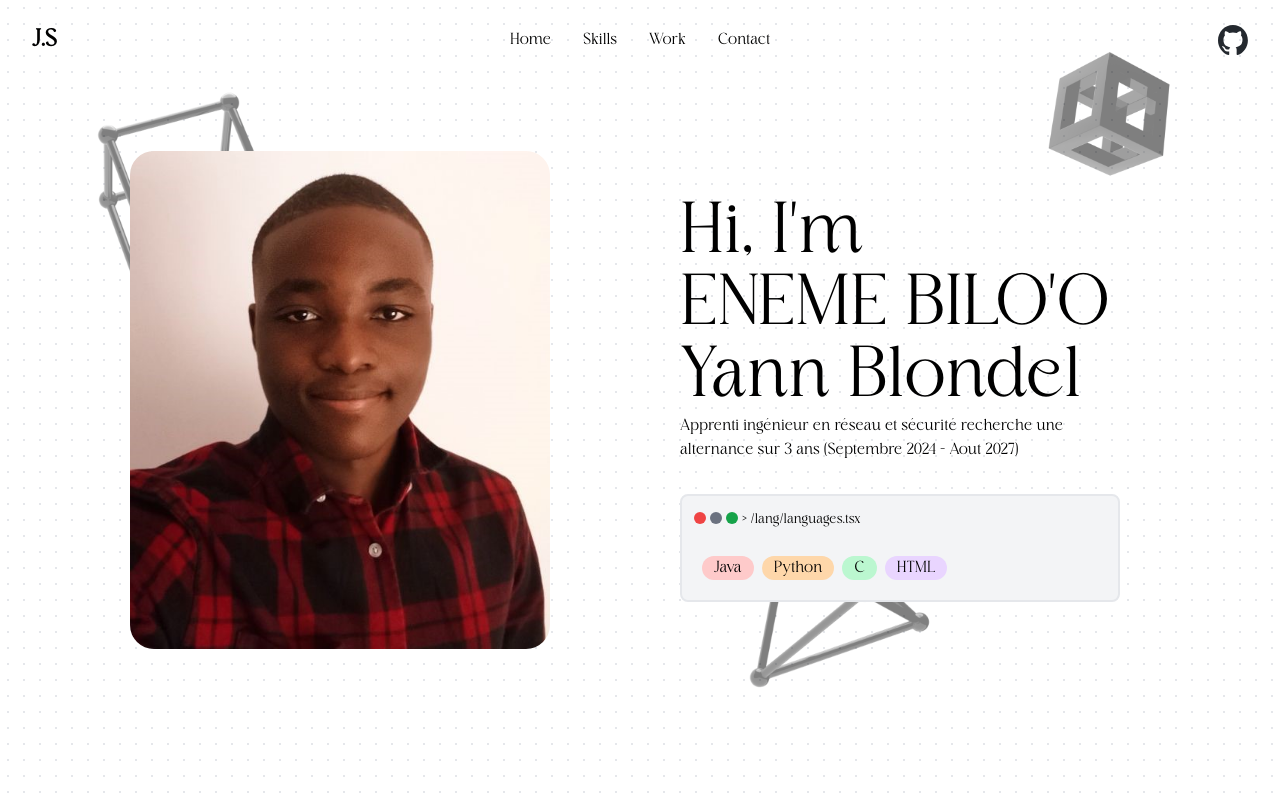
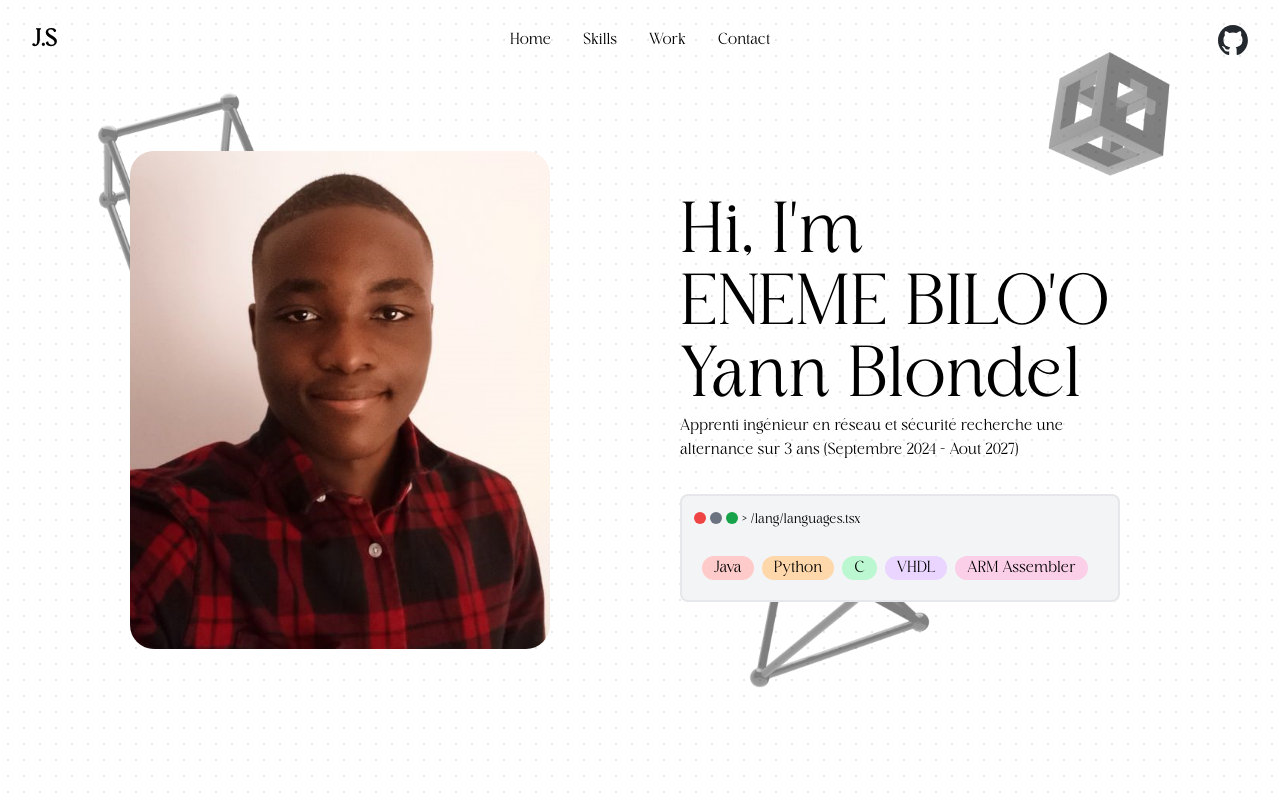
Before and after one commit to RandomStranger0/Portfolio, a Next.js app: page / in a window 1280 px wide. Shown: the top 800 px of the page. Built offline with nearby package versions, Linux system fonts and the light colour scheme.

Commit message:
Update Home.jsx

```diff
--- a/src/app/components/Home.jsx
+++ b/src/app/components/Home.jsx
@@ -69,7 +69,10 @@ const Home = () => {
               C
             </div>
             <div className="bg-purple-200 rounded-2xl px-3 flex items-center justify-center">
-              HTML
+              VHDL
+            </div>
+             <div className="bg-pink-200 rounded-2xl px-3 flex items-center justify-center">
+              ARM Assembler
             </div>
           </div>
         </div>
```
